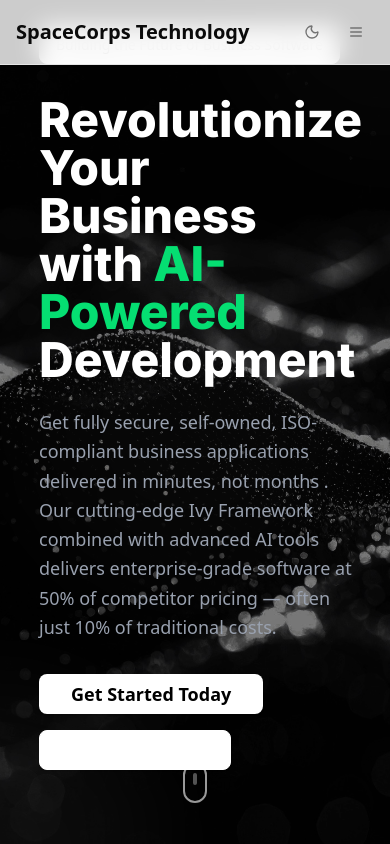
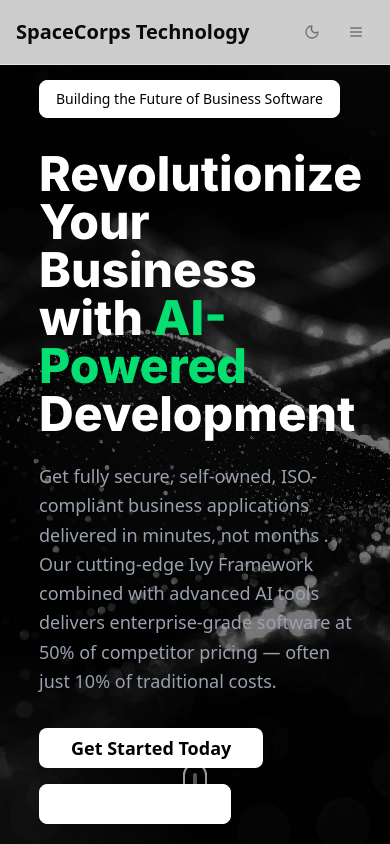
Before and after one commit to SpaceCorps/web, a React (Vite) app: page / in a window 390 px wide. Shown: the top 844 px of the page. Built offline with nearby package versions, Linux system fonts and the light colour scheme.

Commit message:
feat: make badge responsive

```diff
--- a/src/components/HeroSection/HeroSection.tsx
+++ b/src/components/HeroSection/HeroSection.tsx
@@ -29,7 +29,7 @@
       </div>
 
       <div
-        className="absolute left-0 top-1/2 transform -translate-y-1/2 z-10 pr-8 sm:pr-12 lg:pr-16"
+        className="absolute left-0 top-0 z-10 pr-8 sm:pr-12 lg:pr-16 py-20 sm:py-32 lg:py-40"
         style={{ paddingLeft: "10%" }}
       >
         <div className="max-w-2xl text-left">
```
